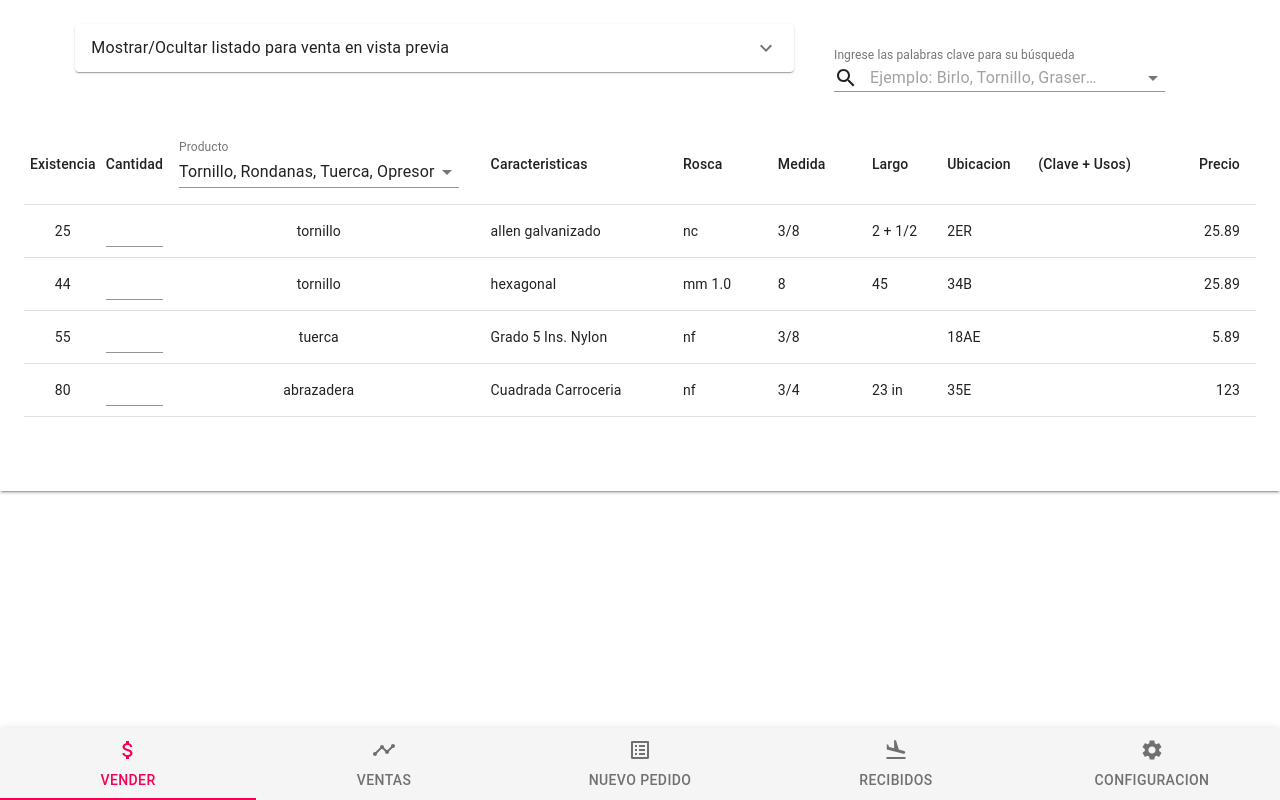
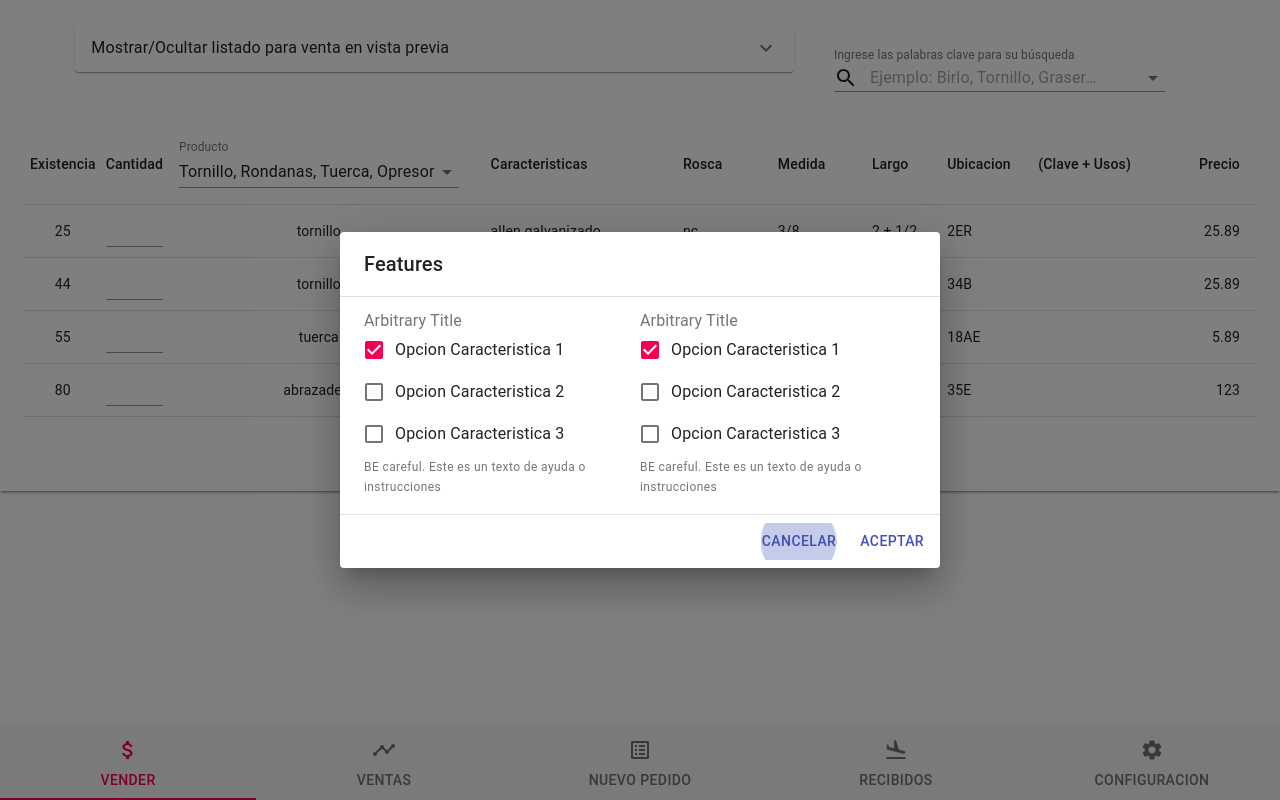
Before and after one commit to JeanFrancisco/client_app_store_inventory, a React (Create React App) app: page /1 in a window 1280 px wide. Built offline with nearby package versions, Linux system fonts and the light colour scheme.

Commit message:
Added new components: MultipleFeatureSelector.jsx & FeatureOptionsGroup.jsx, that will be used to filter the characteristics of the products grouped in sets of checkboxes elements.

```diff
--- /dev/null
+++ b/src/components/FeatureOptionsGroup/FeatureOptionsGroup.jsx
@@ -0,0 +1,37 @@
+import React from 'react';
+import {
+    Checkbox,
+    FormControl,
+    FormControlLabel,
+    FormGroup,
+    FormHelperText,
+    FormLabel,
+} from '@material-ui/core';
+
+const FeatureOptionsGroup = (props) => {
+
+    return (
+        <FormControl component="fieldset">
+            <FormLabel component="legend"> Arbitrary Title </FormLabel>
+
+            <FormGroup>
+                <FormControlLabel
+                    control={ <Checkbox checked={ true } name="chckbx1" /> }
+                    label="Opcion Caracteristica 1"
+                />
+                <FormControlLabel
+                    control={ <Checkbox checked={ false } name="chckbx2" /> }
+                    label="Opcion Caracteristica 2"
+                />
+                <FormControlLabel
+                    control={ <Checkbox checked={ false } name="chckbx3" /> }
+                    label="Opcion Caracteristica 3"
+                />
+            </FormGroup>
+
+            <FormHelperText> BE careful. Este es un texto de ayuda o instrucciones </FormHelperText>
+        </FormControl>
+    )
+}
+
+export default FeatureOptionsGroup;
--- a/src/components/ListProducts/ListProducts.jsx
+++ b/src/components/ListProducts/ListProducts.jsx
@@ -1,4 +1,4 @@
-import React from 'react';
+import React, { Fragment } from 'react';
 import {
     Table,
     TableBody,
@@ -9,6 +9,7 @@ import {
     TextField,
 } from "@material-ui/core";
 import MultiSelectChecks from '../misc/MultiSelectChecks';
+import MultipleFeatureSelector from '../MultipleFeatureSelector/MultipleFeatureSelector';
 
 // TODO: Change to dynamic data rows
 const rows = [
@@ -20,6 +21,7 @@ const rows = [
 
 const ListProducts = () => {
     return (
+    <Fragment>
         <TableContainer>
             <Table>
                 <TableHead>
@@ -63,6 +65,9 @@ const ListProducts = () => {
                 </TableBody>
             </Table>
         </TableContainer>
+
+        <MultipleFeatureSelector />
+    </Fragment>
     );
 };
 
--- /dev/null
+++ b/src/components/MultipleFeatureSelector/MultipleFeatureSelector.jsx
@@ -0,0 +1,48 @@
+import React from 'react';
+import {
+    Button,
+    Dialog,
+    DialogActions,
+    DialogContent,
+    DialogTitle,
+    makeStyles,
+} from '@material-ui/core';
+import FeatureOptionsGroup from '../FeatureOptionsGroup/FeatureOptionsGroup';
+
+const useStyles = makeStyles( theme => ({
+    root: {
+        display: 'flex',
+    }
+}));
+
+const MultipleFeatureSelector = (props) => {
+    const classes = useStyles();
+
+    return (
+        <Dialog
+            fullWidth={ true }
+            maxWidth="sm"
+            aria-labelledby=""
+            open={ true }
+            >
+                <DialogTitle>Features</DialogTitle>
+
+                <DialogContent dividers className={ classes.root }>
+                    <FeatureOptionsGroup />
+                    <FeatureOptionsGroup />
+                </DialogContent>
+
+                <DialogActions>
+                    <Button autoFocus color="primary">
+                        Cancelar
+                    </Button>
+
+                    <Button color="primary">
+                        Aceptar
+                    </Button>
+                </DialogActions>
+        </Dialog>
+    );
+}
+
+export default MultipleFeatureSelector;
```
